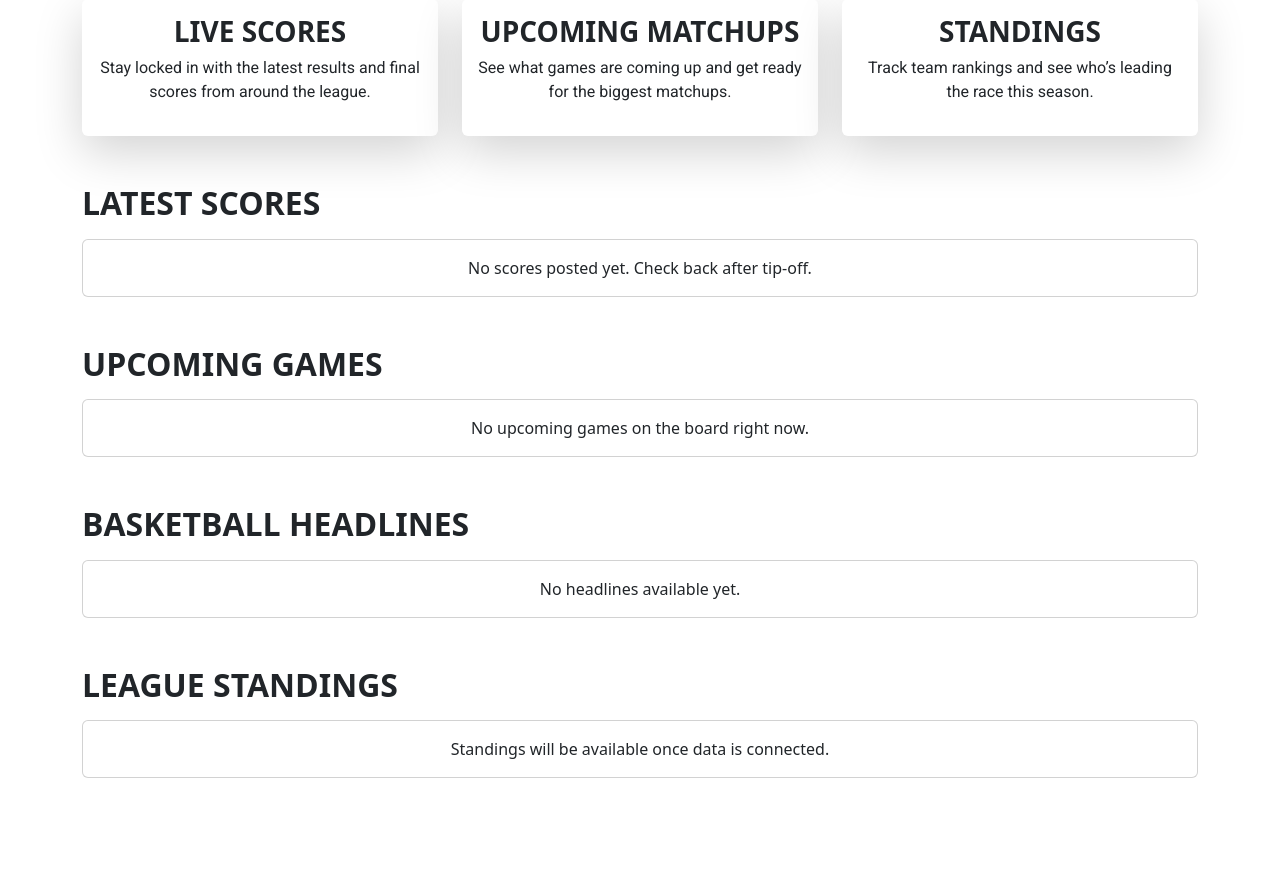
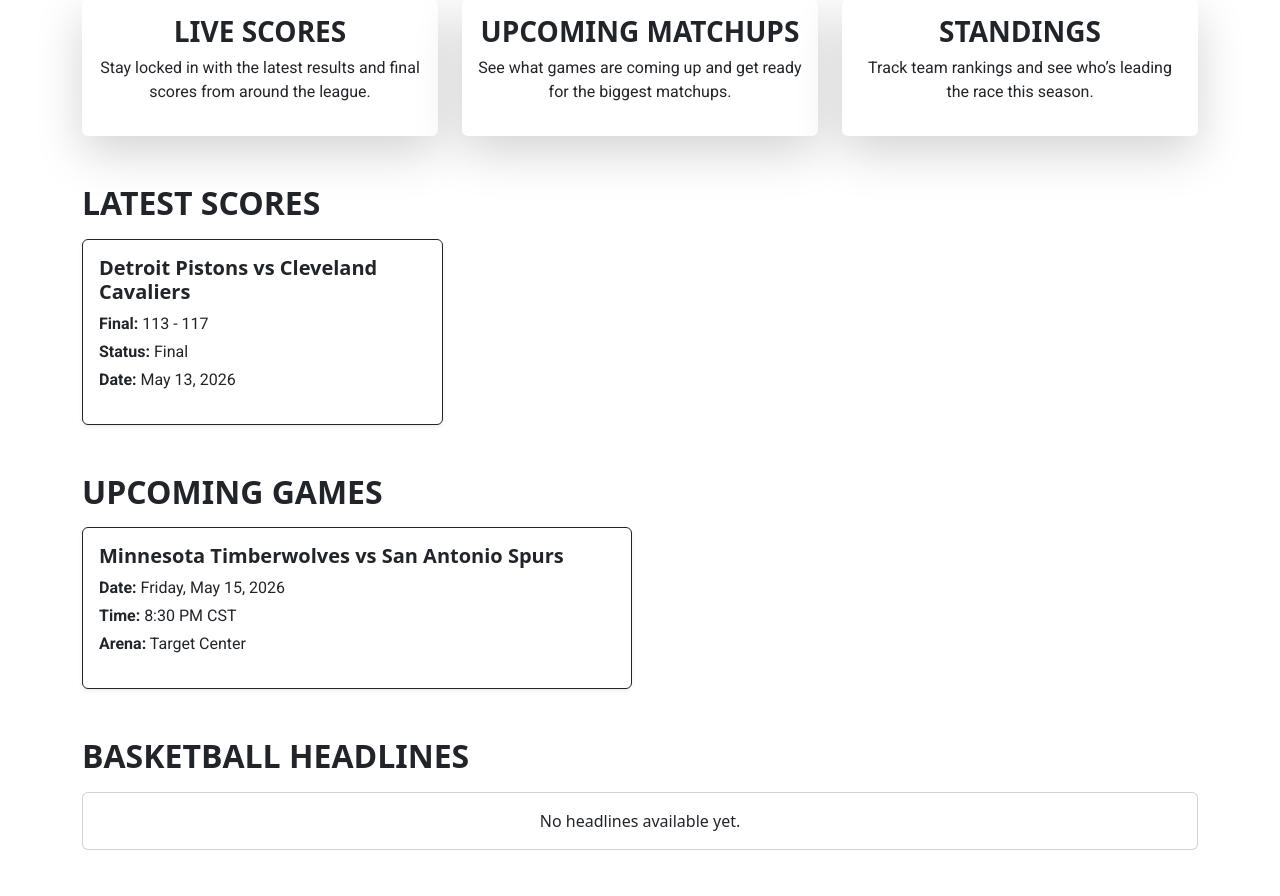
Before and after one commit to Markip00/spring2026_SportsProject, a Django app: page / in a window 1280 px wide. Shown: the part 458-1354 px from the top of the page. Before the commit the page ends 1236 px from the top, so only its background shows below. Run offline with Django 5.2, Linux system fonts and the light colour scheme; data that the repository does not hold is empty; some libraries are stand-ins or nearby versions; some web fonts are replaced.

Commit message:
finished homepage, make sure to migrate databases

```diff
--- a/SportsProject/sportApp/templates/home.html
+++ b/SportsProject/sportApp/templates/home.html
@@ -70,7 +70,6 @@
                                 <p class="mb-1"><strong>Final:</strong> {{ game.home_score }} - {{ game.away_score }}</p>
                                 <p class="mb-1"><strong>Status:</strong> {{ game.status }}</p>
                                 <p><strong>Date:</strong> {{ game.date }}</p>
-                                <small class="text-muted">Click later for full stats and breakdowns.</small>
                             </div>
                         </div>
                     </div>
--- a/SportsProject/sportApp/views.py
+++ b/SportsProject/sportApp/views.py
@@ -67,7 +67,97 @@
     return redirect('login')
 
 def home(request):
-    return render(request, 'home.html', {})
+    latest_scores = [
+        {
+            'home_team': 'Detroit Pistons',
+            'away_team': 'Cleveland Cavaliers',
+            'home_score': 113,
+            'away_score': 117,
+            'status': 'Final',
+            'date': 'May 13, 2026'
+        }
+    ]
+
+    upcoming_games = [
+        {
+            'home_team': 'Minnesota Timberwolves',
+            'away_team': 'San Antonio Spurs',
+            'date': 'Friday, May 15, 2026',
+            'time': '8:30 PM CST',
+            'location': 'Target Center'
+        }
+    ]
+
+    # latest news
+    latest_news = []
+    try:
+        news_url = "https://site.api.espn.com/apis/site/v2/sports/basketball/nba/news"
+        news_response = requests.get(news_url, timeout = 5)
+
+        if news_response.status_code == 200:
+            articles = news_response.json().get('articles', [])[:3]
+
+            for article in articles:
+                images = article.get('images', [])
+                image_url = images[0].get('url') if images else 'https://via.placeholder.com/400x200?text=NBA+News'
+
+                link = article.get('links', {}).get('web', {}).get('href', '#')
+
+                latest_news.append({
+                    "title": article.get('headline'),
+                    "summary": article.get('description'),
+                    "image": image_url,
+                    "link": link
+                })
+    except Exception as e:
+        print(f"Error fetching news: {e}")
+
+    # league standings
+    standings = []
+    try:
+        standings_url = "https://site.api.espn.com/apis/v2/sports/basketball/nba/standings"
+        standings_response = requests.get(standings_url, timeout=5)
+
+        if standings_response.status_code == 200:
+            data = standings_response.json()
+            all_teams = []
+
+            for conference in data.get('children', []):
+                for entry in conference.get('standings', {}).get('entries',[]):
+                    team_name = entry.get('team', {}).get('displayName', 'Unknown')
+
+                    wins, losses, win_pct = 0, 0, "0.000"
+                    for stat in entry.get('stats', []):
+                        if stat.get('name') == 'wins':
+                            wins = int(stat.get('value', 0))
+                        elif stat.get('name') == 'losses':
+                            losses = int(stat.get('value',0))
+                        elif stat.get('name') == 'winPercent':
+                            win_pct = stat.get('displayValue', "0.000")
+
+                    all_teams.append({
+                        "name": team_name,
+                        "wins": wins,
+                        "losses": losses,
+                        "win_percentage": win_pct,
+                        "sort_pct": wins / (wins + losses) if (wins + losses) > 0 else 0
+                    })
+
+            all_teams.sort(key=lambda x: x['sort_pct'], reverse = True)
+            standings = all_teams[:10]
+
+    except Exception as e:
+        print(f"Error fetching standings: {e}")
+
+    # pass to template (home.html)
+    context = {
+        "latest_scores": latest_scores,
+        "upcoming_games": upcoming_games,
+        "latest_news": latest_news,
+        "standings": standings,
+    }
+
+    return render(request, 'home.html', context)
 
 def spaces(request):
     if request.method == "POST":
@@ -150,6 +240,10 @@
         data = response.json()
 
         for game in data.get("data", []):
+            # logic to extract time
+            current_status = game["status"]
+            game_time = current_status if ("PM" in current_status or "AM" in current_status) else "Final"
+
             GameScore.objects.update_or_create(
                 game_id=str(game["id"]),
                 defaults={
```
Also changed, not shown: SportsProject/sportApp/models.py (+7 -1 lines), SportsProject/db.sqlite3, SportsProject/sportApp/migrations/0007_gamescore_location_gamescore_time_and_more.py (added).
